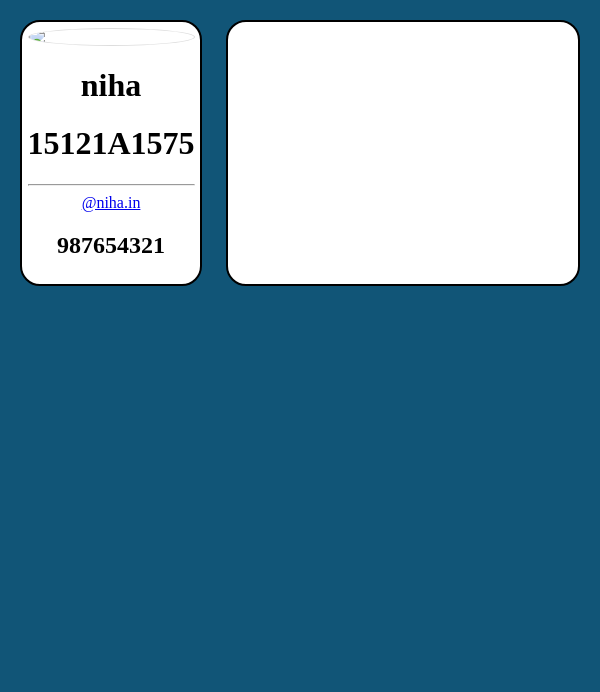
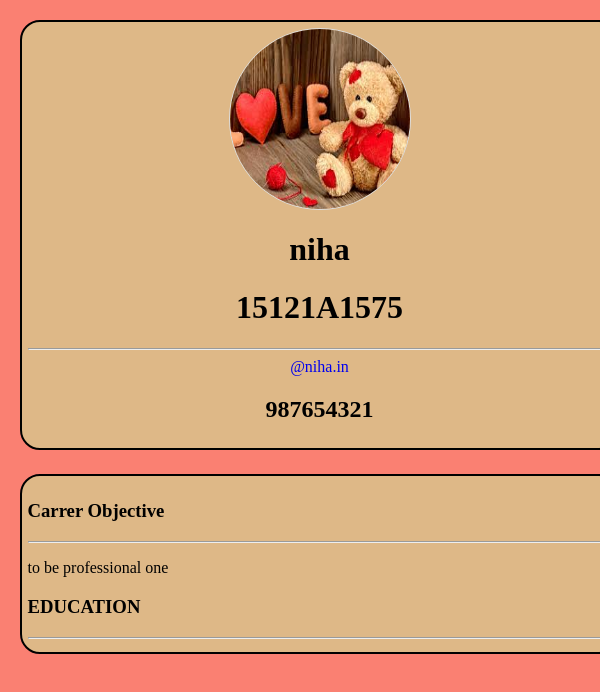
Before and after one commit to neeha337/resume, a plain HTML site: page index.html in a window 600 px wide. Drawn offline with Linux system fonts and the light colour scheme.

Commit message:
add my project

```diff
--- /dev/null
+++ b/data.json
@@ -0,0 +1,22 @@
+{
+ "carrer":{
+ "info":"to be professional one"
+},
+"education":[
+ {
+   "degree":"ssc",
+   "school":"golden bells high school",
+   "data":["2007","80%"]
+   },
+   {
+     "degree":"intermadiate",
+     "school":"Sri chaitanya",
+     "data":["2009","90%"]
+     },
+     {
+       "degree":"Graduation",
+       "school":"Sri vidyanikethan",
+       "data":["20014","100%"]
+     }
+]
+  }
--- a/index.css
+++ b/index.css
@@ -1,24 +1,24 @@
 body{
- background: #157;
+ background: #FA8072;
 }
 .flex-parent{
  display: flex;
- flex-direction: row;
+ flex-direction: column;
  justify-content: center;
 }
 .profile{
- width: 30%;
+ width: 100%;
  height: auto;
- background: #fff;
+ background: #4682B4;
  margin: 2%;
  padding: 1%;
- border: 2px solid #000;
+   border: 2px solid #000;
  border-radius: 20px;
 }
 .content{
  width: 70%;
  height: auto;
- background: #fff;
+ background: #4682B4;
  margin: 2%;
  padding: 1%;
  border: 2px solid #000;
@@ -26,10 +26,74 @@ body{
 }
 img{
  display: block;
- margin-left: auto;
+ margin-left:auto;
  margin-right: auto;
- border: 1px solid #ddd;
+   border: 1px solid #ddd;
    border-radius: 50%;
-   vertical-align: middle;
+   vertical-allign: middle;
+}
+h1,#roll{
+ text-align: center;
+ text-tranform: capitalize;
+ color: black;
+}
 
+a{
+ text-decoration: none;
 }
+
+@media only screen and (min-width:360px) and (max-width:480px){
+
+.flex-parent
+{
+ display: flex;
+ flex-direction: column;
+ justify-content: center;
+}
+.profile{
+ width: 30%;
+ height: auto;
+ background: #C0C0C0;
+ margin: 2%;
+ padding: 1%;
+   border: 2px solid #000;
+ border-radius: 20px;
+}
+.content{
+ width: 100%;
+ height: auto;
+ background: #C0C0C0;
+ margin: 2%;
+ padding: 1%;
+ border: 2px solid #000;
+ border-radius: 20px;
+}
+}
+
+@media only screen and (min-width:480px) and (max-width:760px){
+
+.flex-parent
+{
+ display: flex;
+ flex-direction: column;
+ justify-content: center;
+}
+.profile{
+ width: 100%;
+ height: auto;
+ background: #DEB887;
+ margin: 2%;
+ padding: 1%;
+   border: 2px solid #000;
+ border-radius: 20px;
+}
+.content{
+ width: 100%;
+ height: auto;
+ background: #DEB887;
+ margin: 2%;
+ padding: 1%;
+ border: 2px solid #000;
+ border-radius: 20px;
+}
+}
--- a/index.html
+++ b/index.html
@@ -3,11 +3,12 @@
 <head>
 <title>resume</title>
 <link rel="stylesheet" href="index.css">
+<meta name="viewport" content="width=device-width,initial-scale=1.0">
 </head>
 <body>
 <div class="flex-parent">
 <div class="profile">
-  <img src="C:\Users\LAB\Pictures\Saved Pictures\abc.jpg"<img>
+  <img src="abc.jpg" width="180" height="180"h<img>
   <center><h1>niha</h1>
     <h1>15121A1575</h1>
     <hr>
@@ -17,4 +18,6 @@
 <div class="content">
 </div>
 </div>
+<script type="text/javascript" src="main.js"></script>
 </body>
+</html>
--- /dev/null
+++ b/main.js
@@ -0,0 +1,36 @@
+function loadJSON(file,callback){
+ var abc=new XMLHttpRequest();
+ abc.overrideMimeType("application/json");
+ abc.open("GET",file,true);
+ abc.onreadystatechange=function(){
+   if(abc.readyState===4 && abc.status=="200"){
+     callback(abc.responseText);
+   }
+ };
+ abc.send();
+}
+loadJSON("data.json",function(text){
+ let data=JSON.parse(text);
+ console.log(data);
+ carrer(data.carrer);
+ education(data.education);
+})
+var right=document.querySelector(".content");
+function carrer(car){
+ console.log(car.info);
+ var h3=document.createElement("h3");
+ h3.textContent="Carrer Objective";
+ right.appendChild(h3);
+ var hr=document.createElement("hr");
+ right.appendChild(hr);
+ var p=document.createElement("p");
+  p.textContent=car.info;
+  right.appendChild(p);
+ }
+ function education(edu){
+  var h3=document.createElement("h3");
+  h3.textContent="EDUCATION";
+  right.appendChild(h3);
+  var hr=document.createElement("hr");
+  right.appendChild(hr);
+ }
```
Also changed, not shown: abc.jpg (added).
